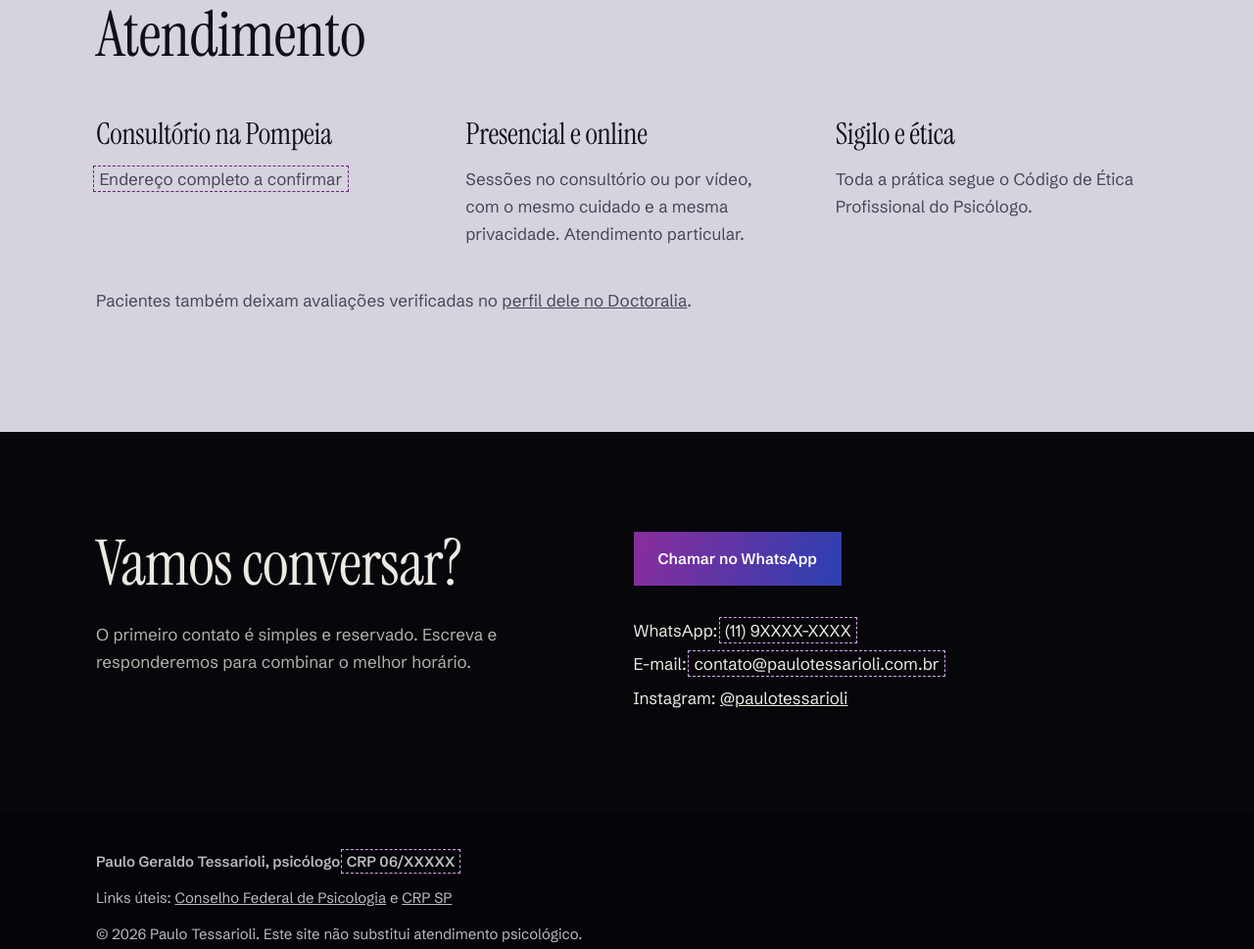
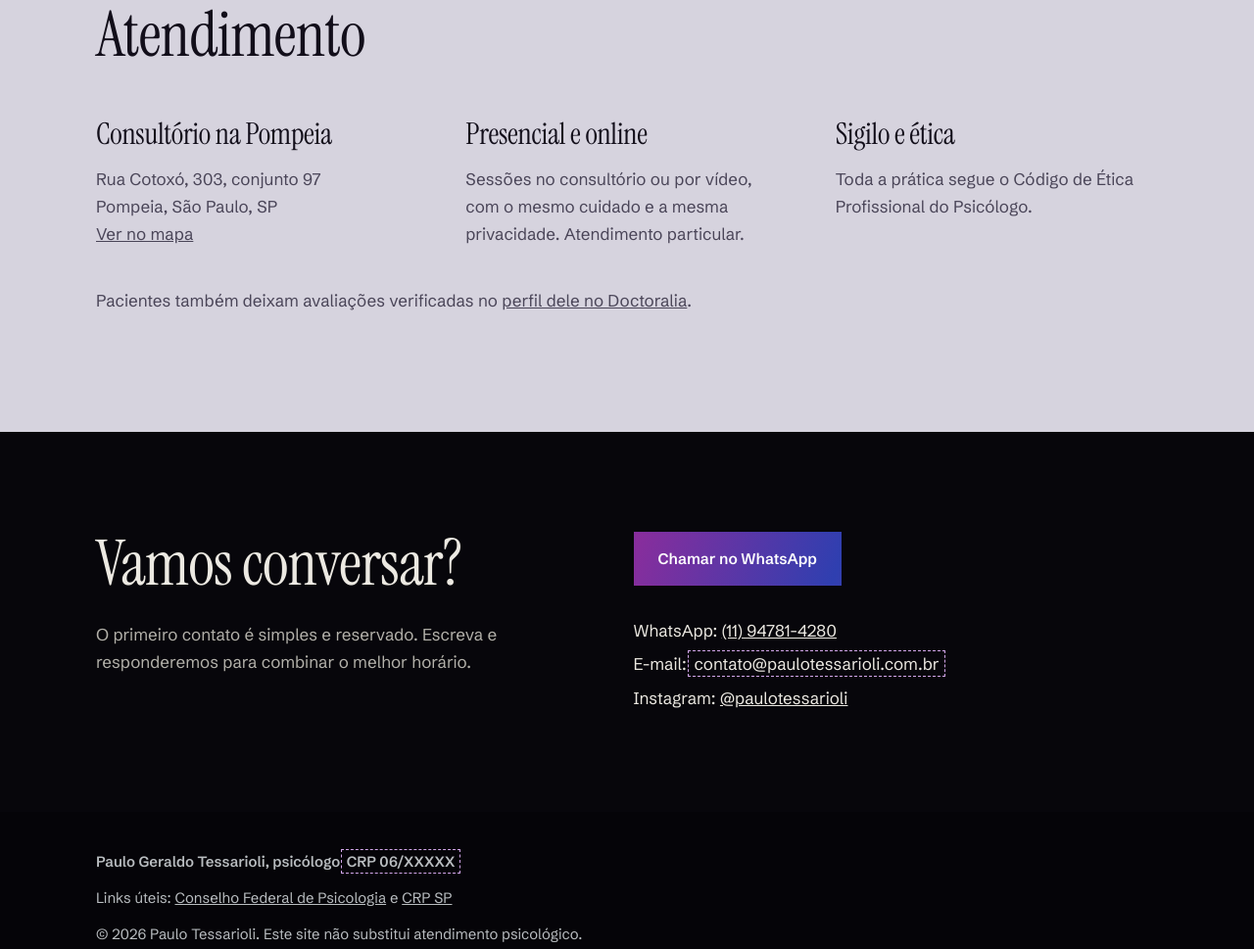
Before and after one commit to DanielGarciaProjects/SitePaulo, a plain HTML site: page index.html in a window 1280 px wide. Shown: the part 4567-5536 px from the top of the page at 98% size. Drawn offline with Linux system fonts and the light colour scheme.

Commit message:
Add files via upload

```diff
--- a/index.html
+++ b/index.html
@@ -195,15 +195,15 @@ h1{max-width:14ch}h1{font-size:clamp(3rem,6.2vw,5.6rem);max-width:16ch}.pics fig
 <details><summary>Quanto tempo dura o processo?</summary><p>Depende de cada pessoa e do que a trouxe à terapia. A frequência e a duração são combinadas ao longo do caminho.</p></details>
 </div></div></section>
 <section id="atendimento" class="band"><div class="wrap"><h2>Atendimento</h2>
-<div class="cols"><div><h3>Consultório na Pompeia</h3><p><span class="ph">Endereço completo a confirmar</span></p></div>
+<div class="cols"><div><h3>Consultório na Pompeia</h3><p>Rua Cotoxó, 303, conjunto 97<br>Pompeia, São Paulo, SP<br><a href="https://www.google.com/maps/search/?api=1&amp;query=Rua+Cotox%C3%B3+303+Pompeia+S%C3%A3o+Paulo" target="_blank" rel="noopener">Ver no mapa</a></p></div>
 <div><h3>Presencial e online</h3><p>Sessões no consultório ou por vídeo, com o mesmo cuidado e a mesma privacidade. Atendimento particular.</p></div>
 <div><h3>Sigilo e ética</h3><p>Toda a prática segue o Código de Ética Profissional do Psicólogo.</p></div></div>
 <p class="mut" style="margin-top:2.5rem">Pacientes também deixam avaliações verificadas no <a href="https://www.doctoralia.com.br/paulo-tessarioli/psicologo-sexologo/sao-paulo" rel="noopener">perfil dele no Doctoralia</a>.</p></div></section>
 
 <section id="contato"><div class="wrap two">
 <div><h2>Vamos conversar?</h2><p class="mut">O primeiro contato é simples e reservado. Escreva e responderemos para combinar o melhor horário.</p></div>
-<div><p><a class="btn" href="#contato">Chamar no WhatsApp</a></p><div class="links">
-<span>WhatsApp: <span class="ph">(11) 9XXXX-XXXX</span></span><span>E-mail: <span class="ph">contato@paulotessarioli.com.br</span></span>
+<div><p><a class="btn" href="https://wa.me/5511947814280?text=Ol%C3%A1%2C%20gostaria%20de%20agendar%20uma%20conversa." target="_blank" rel="noopener">Chamar no WhatsApp</a></p><div class="links">
+<span>WhatsApp: <a href="https://wa.me/5511947814280" rel="noopener">(11) 94781-4280</a></span><span>E-mail: <span class="ph">contato@paulotessarioli.com.br</span></span>
 <span>Instagram: <a href="https://www.instagram.com/paulotessarioli/" rel="noopener">@paulotessarioli</a></span></div></div></div></section>
 </main>
 <footer><div class="wrap"><strong>Paulo Geraldo Tessarioli, psicólogo <span class="ph">CRP 06/XXXXX</span></strong>
```
